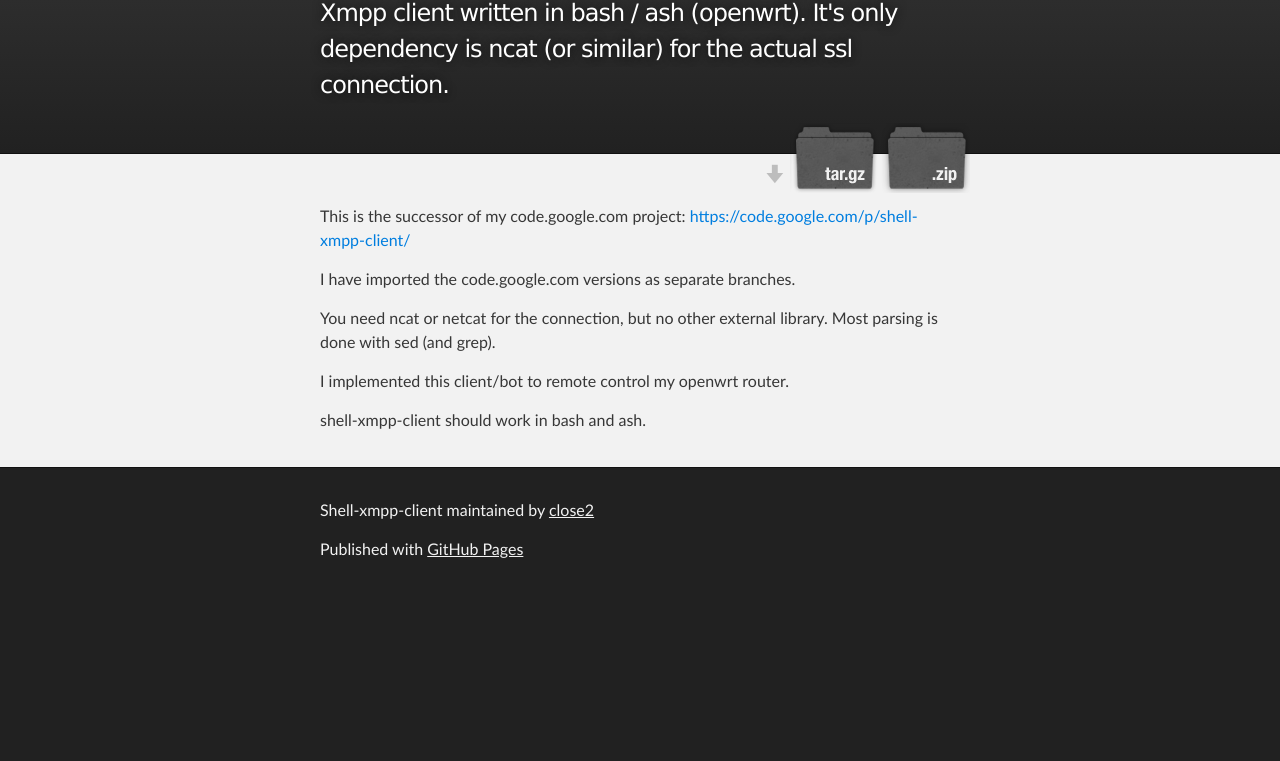
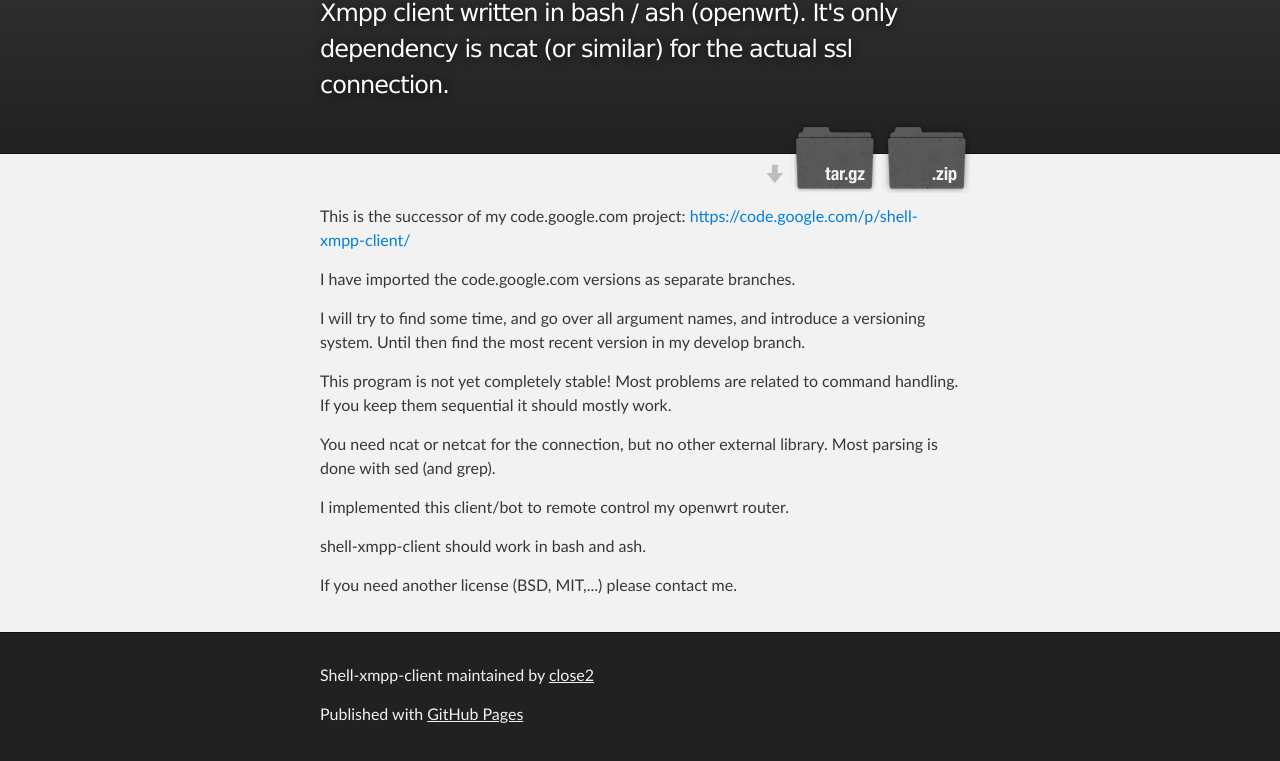
Before and after one commit to close2/shell-xmpp-client, a plain HTML site: page index.html in a window 1280 px wide. Shown: the part 128-889 px from the top of the page. Before the commit the page ends 800 px from the top, so only its background shows below. Drawn offline with Linux system fonts and the light colour scheme.

Commit message:
Create gh-pages branch via GitHub

```diff
--- a/index.html
+++ b/index.html
@@ -35,11 +35,18 @@
 
 <p>I have imported the code.google.com versions as separate branches.</p>
 
+<p>I will try to find some time, and go over all argument names, and introduce a versioning system.
+Until then find the most recent version in my develop branch.</p>
+
+<p>This program is not yet completely stable!  Most problems are related to command handling.  If you keep them sequential it should mostly work.</p>
+
 <p>You need ncat or netcat for the connection, but no other external library. Most parsing is done with sed (and grep).</p>
 
 <p>I implemented this client/bot to remote control my openwrt router.</p>
 
 <p>shell-xmpp-client should work in bash and ash.</p>
+
+<p>If you need another license (BSD, MIT,...) please contact me.</p>
       </section>
     </div>
 
--- a/params.json
+++ b/params.json
@@ -1 +1 @@
-{"name":"Shell-xmpp-client","tagline":"Xmpp client written in bash / ash (openwrt).  It's only dependency is ncat (or similar) for the actual ssl connection.","body":"This is the successor of my code.google.com project: https://code.google.com/p/shell-xmpp-client/\r\n\r\nI have imported the code.google.com versions as separate branches.\r\n\r\n\r\nYou need ncat or netcat for the connection, but no other external library. Most parsing is done with sed (and grep).\r\n\r\nI implemented this client/bot to remote control my openwrt router.\r\n\r\nshell-xmpp-client should work in bash and ash.\r\n\r\n","google":"UA-27155863-2","note":"Don't delete this file! It's used internally to help with page regeneration."}
+{"name":"Shell-xmpp-client","tagline":"Xmpp client written in bash / ash (openwrt).  It's only dependency is ncat (or similar) for the actual ssl connection.","body":"This is the successor of my code.google.com project: https://code.google.com/p/shell-xmpp-client/\r\n\r\nI have imported the code.google.com versions as separate branches.\r\n\r\n\r\nI will try to find some time, and go over all argument names, and introduce a versioning system.\r\nUntil then find the most recent version in my develop branch.\r\n\r\n\r\nThis program is not yet completely stable!  Most problems are related to command handling.  If you keep them sequential it should mostly work.\r\n\r\nYou need ncat or netcat for the connection, but no other external library. Most parsing is done with sed (and grep).\r\n\r\nI implemented this client/bot to remote control my openwrt router.\r\n\r\nshell-xmpp-client should work in bash and ash.\r\n\r\nIf you need another license (BSD, MIT,...) please contact me.\r\n","google":"UA-27155863-2","note":"Don't delete this file! It's used internally to help with page regeneration."}
```
